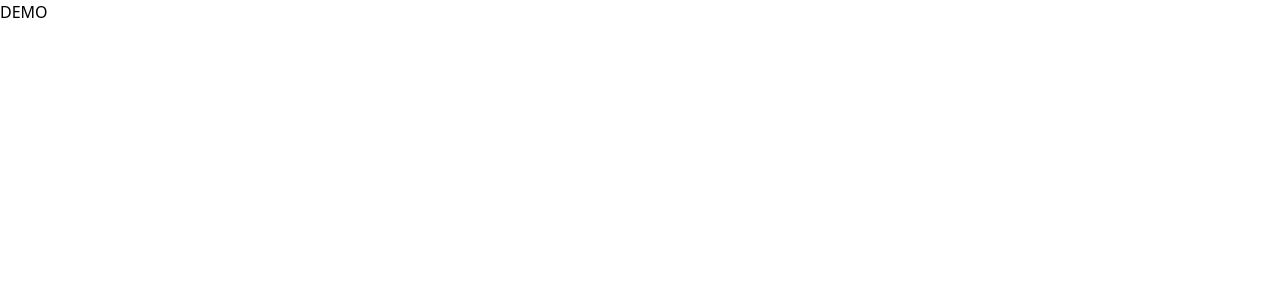
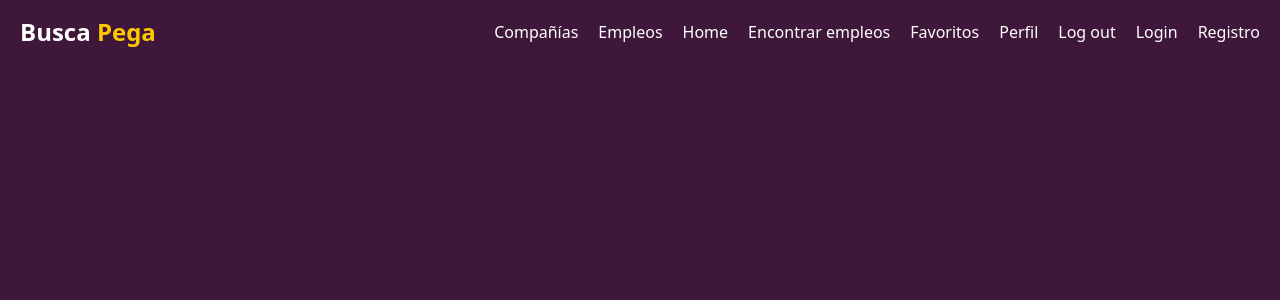
Before and after one commit to Cr1sti4n85/job-portal, a Next.js app in the folder apps/front/: page / in a window 1280 px wide. Shown: the top 300 px of the page. Built offline with nearby package versions, Linux system fonts and the light colour scheme.

Commit message:
Add navbar

```diff
--- a/apps/front/app/globals.css
+++ b/apps/front/app/globals.css
@@ -1,6 +1,7 @@
 @import "tailwindcss";
 
-:root {
-  --background: #ffffff;
-  --foreground: #171717;
+@layer base {
+  body {
+    background-color: #3f173a;
+  }
 }
--- a/apps/front/app/layout.tsx
+++ b/apps/front/app/layout.tsx
@@ -3,6 +3,7 @@ import { Geist, Geist_Mono } from "next/font/google";
 import "./globals.css";
 import MantProvider from "@/providers/MantProvider";
 import { Toaster } from "sonner";
+import Navbar from "@/components/Navbar";
 
 const geistSans = Geist({
   variable: "--font-geist-sans",
@@ -31,6 +32,7 @@ export default function RootLayout({
       >
         <MantProvider>
           <Toaster />
+          <Navbar />
           {children}
         </MantProvider>
       </body>
--- a/apps/front/app/page.tsx
+++ b/apps/front/app/page.tsx
@@ -1,3 +1,3 @@
 export default function Home() {
-  return <div>DEMO</div>;
+  return <div></div>;
 }
--- /dev/null
+++ b/apps/front/components/Navbar.tsx
@@ -0,0 +1,51 @@
+import Link from "next/link";
+import React from "react";
+
+const Navbar = () => {
+  return (
+    <div className="text-white ">
+      <div className="flex items-center justify-between px-5 mx-auto max-w-7xl h-16">
+        <div className="">
+          <Link href="/">
+            <h1 className="text-2xl font-bold">
+              Busca <span className="text-yellow-400">Pega</span>
+            </h1>
+          </Link>
+        </div>
+        <div>
+          <ul className="flex font-medium items-center gap-5">
+            <li className="hover:text-yellow-400 duration-300 cursor-pointer">
+              <Link href="dashboard/companies">Compañías</Link>
+            </li>
+            <li className="hover:text-yellow-400 duration-300 cursor-pointer">
+              <Link href="dashboard/empleos">Empleos</Link>
+            </li>
+            <li className="hover:text-yellow-400 duration-300 cursor-pointer">
+              <Link href="/">Home</Link>
+            </li>
+            <li className="hover:text-yellow-400 duration-300 cursor-pointer">
+              <Link href="/find-jobs">Encontrar empleos</Link>
+            </li>
+            <li className="hover:text-yellow-400 duration-300 cursor-pointer">
+              <Link href="dashboard/favorites">Favoritos</Link>
+            </li>
+            <li className="hover:text-yellow-400 duration-300 cursor-pointer">
+              <Link href="/profile">Perfil</Link>
+            </li>
+            <li className="hover:text-yellow-400 duration-300 cursor-pointer">
+              Log out
+            </li>
+            <li className="hover:text-yellow-400 duration-300 cursor-pointer">
+              <Link href="/login">Login</Link>
+            </li>
+            <li className="hover:text-yellow-400 duration-300 cursor-pointer">
+              <Link href="/register">Registro</Link>
+            </li>
+          </ul>
+        </div>
+      </div>
+    </div>
+  );
+};
+
+export default Navbar;
```
